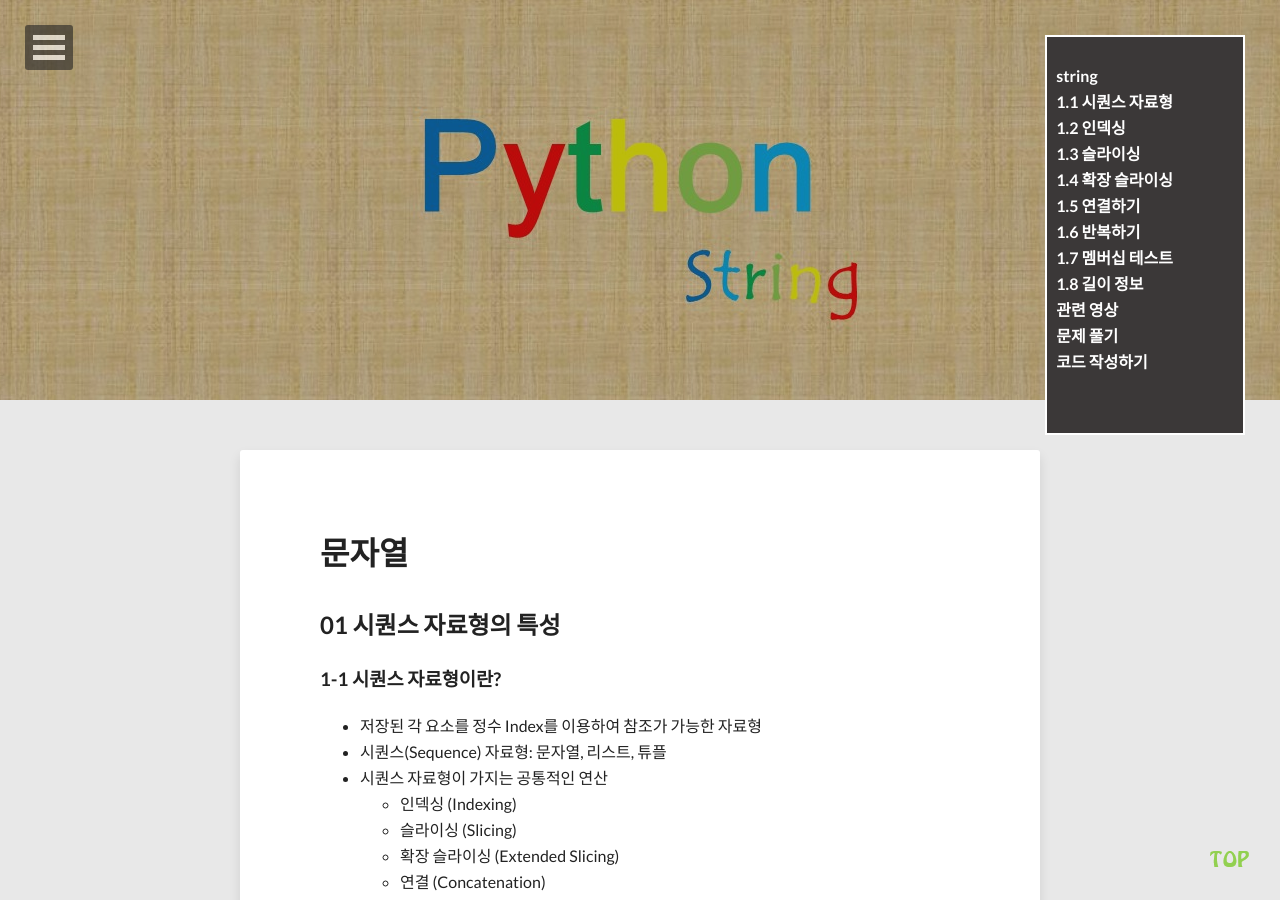
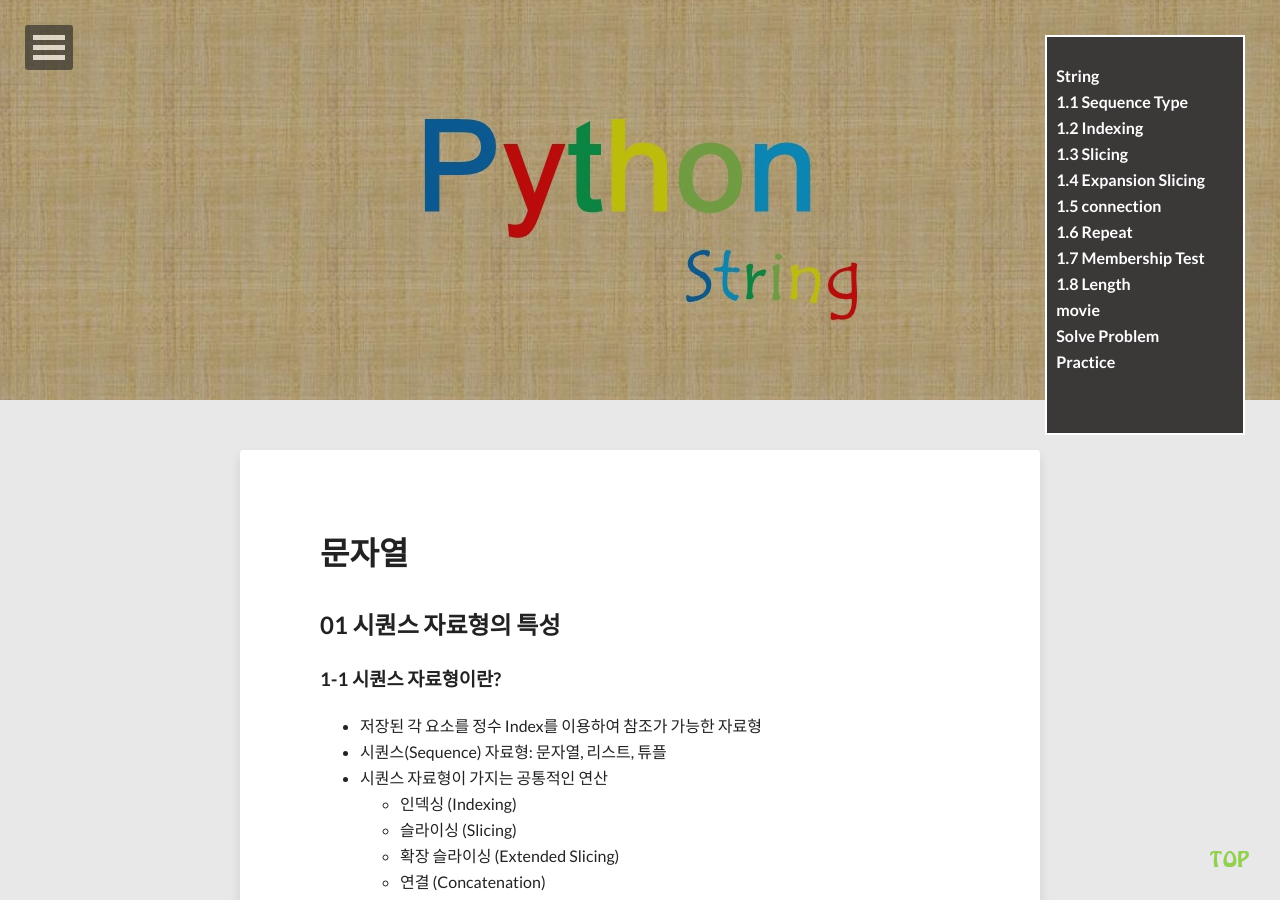
Before and after one commit to geoncheollee/geonblog, a Jekyll site: the page built from lecture_2.md, in a window 1280 px wide and 900 px high. Built offline with Jekyll 4.4.1, drawn with Linux system fonts in a browser that asks for light colours; nearby versions of some CDN libraries; comment, search, counter and statistics services are not loaded.

Commit message:
Update lecture_2.md

```diff
--- a/lecture_2.md
+++ b/lecture_2.md
@@ -17,18 +17,18 @@
 
 		<div style="background-image: URL({{ site.url }}/images/list2.png); height: 400px; width: 200px; border: 2px solid white; position: fixed; top: 35px; right: 35px;">
 			<br>
-  			<a href="#string" style="color: white"> &nbsp;&nbsp; <b>string</b></a> <br>
-  			<a href="#string_1" style="color: white"> &nbsp;&nbsp; <b>1.1 시퀀스 자료형</b></a> <br>
-  			<a href="#string_2" style="color: white"> &nbsp;&nbsp; <b>1.2 인덱싱</b></a> <br>
-  			<a href="#string_3" style="color: white"> &nbsp;&nbsp; <b>1.3 슬라이싱</b></a> <br>
-  			<a href="#string_4" style="color: white">&nbsp;&nbsp;  <b>1.4 확장 슬라이싱</b></a> <br>
-  			<a href="#string_5" style="color: white"> &nbsp;&nbsp; <b>1.5 연결하기</b></a> <br>
-  			<a href="#string_6" style="color: white"> &nbsp;&nbsp; <b>1.6 반복하기</b></a> <br>
-  			<a href="#string_7" style="color: white"> &nbsp;&nbsp; <b>1.7 멤버십 테스트</b></a> <br>
-  			<a href="#string_8" style="color: white"> &nbsp;&nbsp; <b>1.8 길이 정보</b></a> <br>
-  			<a href="#string_movie" style="color: white"> &nbsp;&nbsp; <b>관련 영상</b></a> <br>
-  			<a href="#string_problem" style="color: white"> &nbsp;&nbsp; <b>문제 풀기</b></a> <br>
-  			<a href="#string_code" style="color: white"> &nbsp;&nbsp; <b>코드 작성하기</b></a>
+  			<a href="#string" style="color: white; face: Impact"> &nbsp;&nbsp; <b>String</b></a> <br>
+  			<a href="#string_1" style="color: white"> &nbsp;&nbsp; <b>1.1 Sequence Type</b></a> <br>
+  			<a href="#string_2" style="color: white"> &nbsp;&nbsp; <b>1.2 Indexing</b></a> <br>
+  			<a href="#string_3" style="color: white"> &nbsp;&nbsp; <b>1.3 Slicing</b></a> <br>
+  			<a href="#string_4" style="color: white">&nbsp;&nbsp;  <b>1.4 Expansion Slicing</b></a> <br>
+  			<a href="#string_5" style="color: white"> &nbsp;&nbsp; <b>1.5 connection</b></a> <br>
+  			<a href="#string_6" style="color: white"> &nbsp;&nbsp; <b>1.6 Repeat</b></a> <br>
+  			<a href="#string_7" style="color: white"> &nbsp;&nbsp; <b>1.7 Membership Test</b></a> <br>
+  			<a href="#string_8" style="color: white"> &nbsp;&nbsp; <b>1.8 Length</b></a> <br>
+  			<a href="#string_movie" style="color: white"> &nbsp;&nbsp; <b>movie</b></a> <br>
+  			<a href="#string_problem" style="color: white"> &nbsp;&nbsp; <b>Solve Problem</b></a> <br>
+  			<a href="#string_code" style="color: white"> &nbsp;&nbsp; <b>Practice</b></a>
 
 		</div>
 
```
